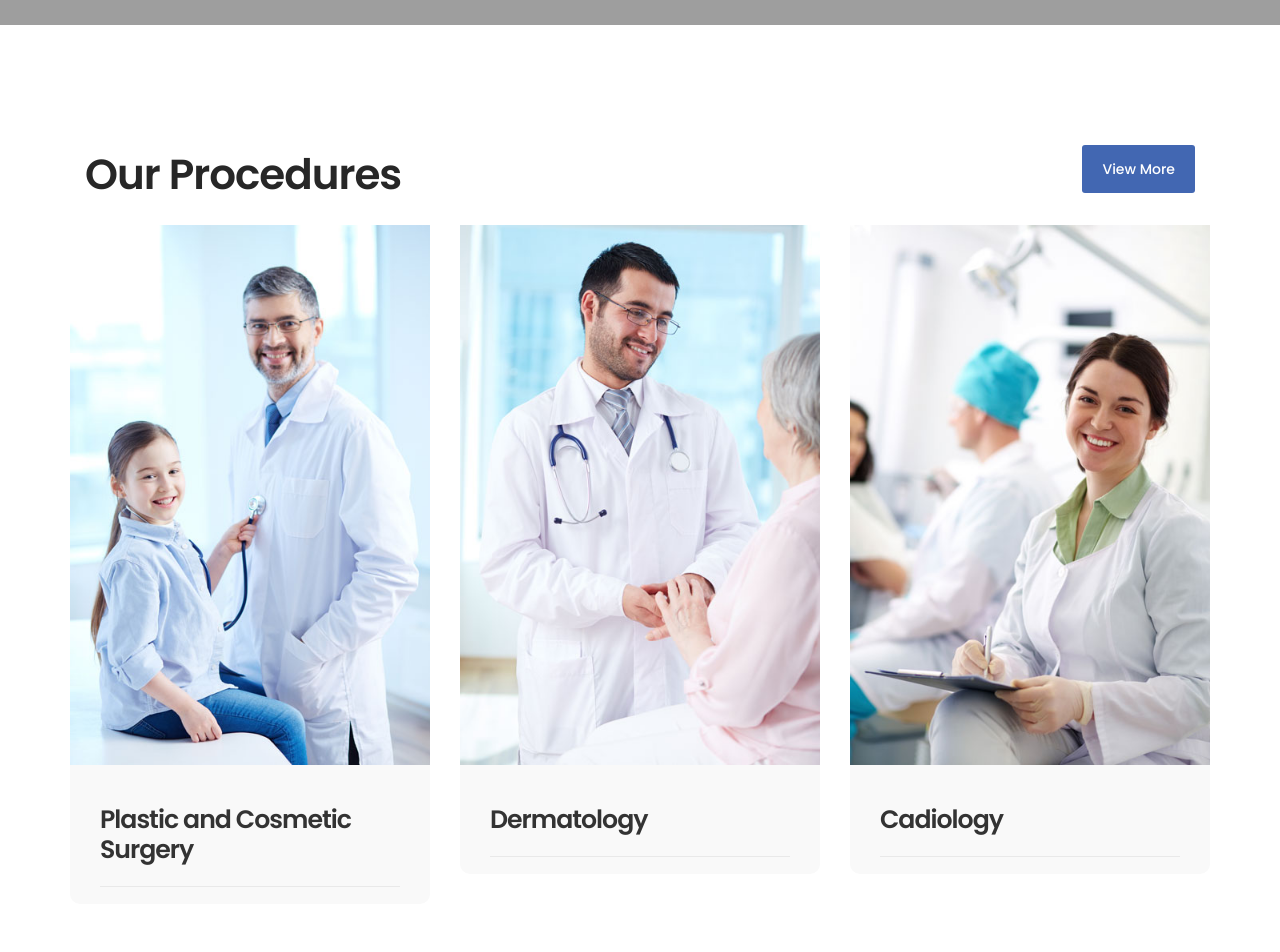
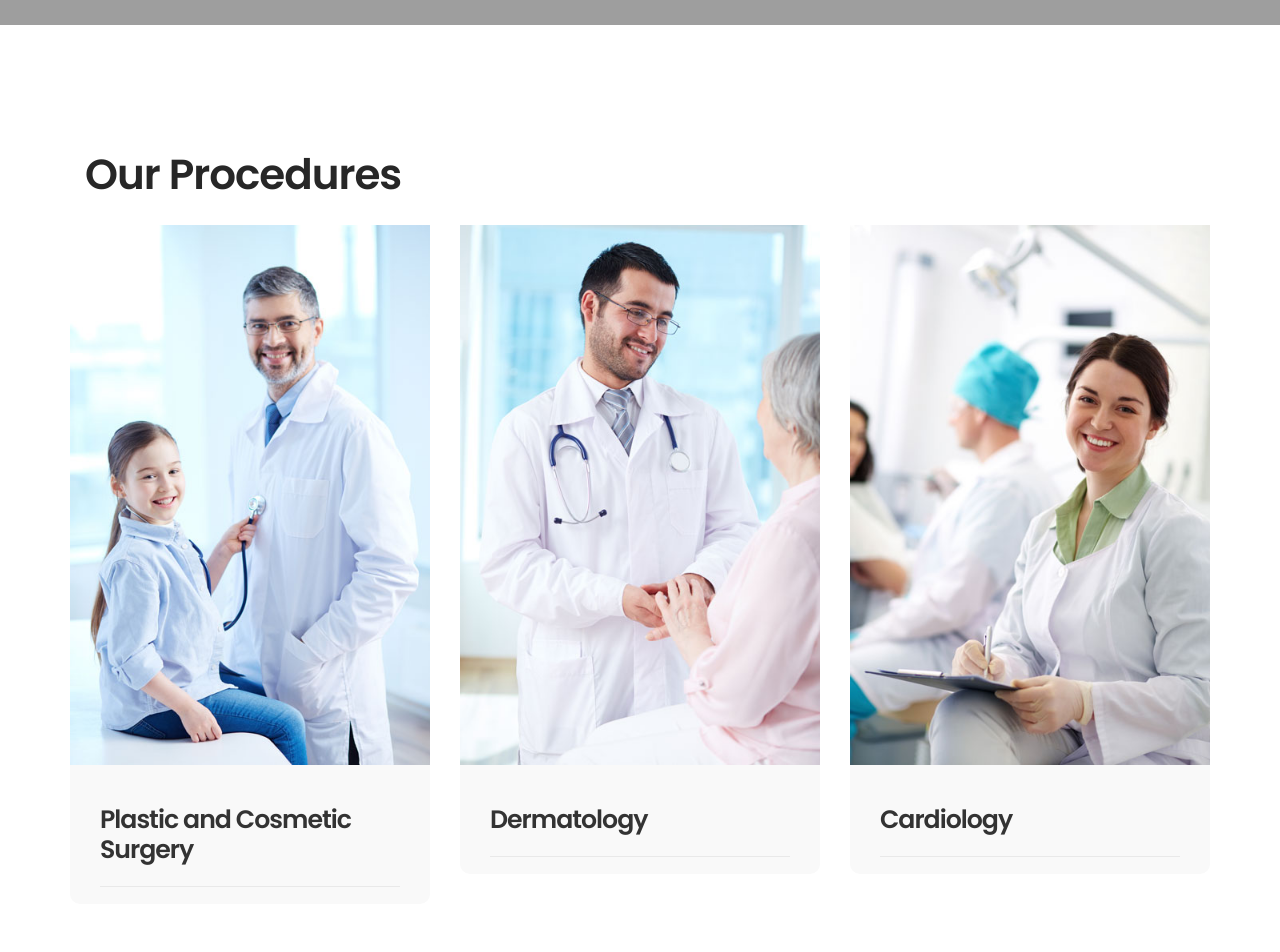
Before and after one commit to rendermanGL/Brit-med-holding-site, a plain HTML site: page index.html in a window 1280 px wide. Shown: the part 1460-2412 px from the top of the page. Drawn offline with Linux system fonts and the light colour scheme; grey boxes are pictures that could not be loaded.

Commit message:
Minor update

```diff
--- a/index.html
+++ b/index.html
@@ -166,11 +166,11 @@
                             </div>
                         </div>
 
-                        <div class="col-md-6 col-sm-6">
+                        <!-- <div class="col-md-6 col-sm-6">
                             <div class="about-info pull-right" style="padding-top:20px;">
                                 <a href="#" class="section-btn btn btn-default btn-blue smoothScroll">View More</a>
                             </div>
-                        </div>
+                        </div> -->
                     </div>
 
                     <div class="clearfix"></div>
@@ -206,7 +206,7 @@
                               <img src="images/team-image3.jpg" class="img-responsive" alt="">
 
                                 <div class="team-info">
-                                    <h3> Cadiology </h3>
+                                    <h3> Cardiology </h3>
 
                                     <div class="team-contact-info">
                                     </div>
--- a/js/clockWidget.js
+++ b/js/clockWidget.js
@@ -37,5 +37,5 @@ function getTimeRemaining(endtime) {
     var timeinterval = setInterval(updateClock, 1000);
   }
 
-  var deadline = new Date(Date.parse(new Date()) + 67 * 24 * 60 * 60 * 1000);
+  var deadline = new Date(Date.parse(new Date()) + 66 * 24 * 60 * 60 * 1000);
   initializeClock('clockdiv', deadline);
```
